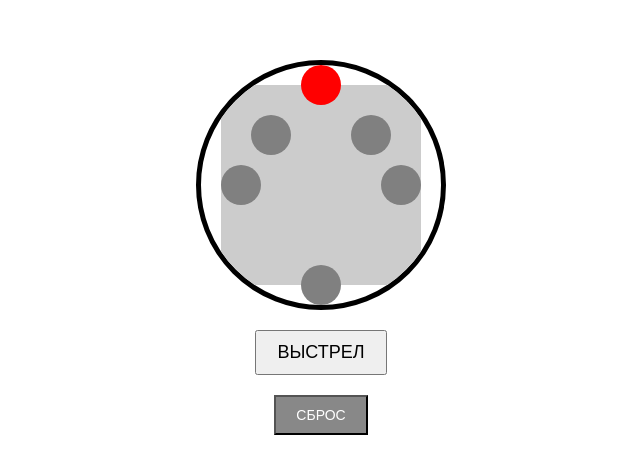
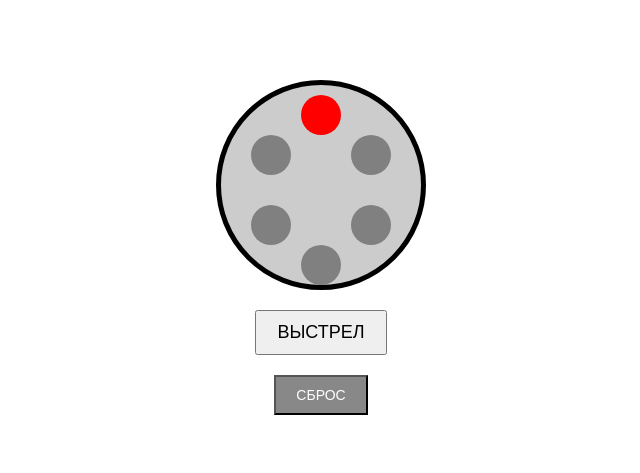
Before and after one commit to w1th3r1ngs/liars-bar, a plain HTML site: page index.html in a window 1280 px wide. Shown: the part 153-626 px from the top of the page, without its empty margins (319-959 px from the left). Drawn offline with Linux system fonts and the light colour scheme.

Commit message:
Update index.html

```diff
--- a/index.html
+++ b/index.html
@@ -15,31 +15,18 @@
             font-family: Arial, sans-serif;
             background-color: #fff;
         }
-
-        /* Обводка для барабана */
-        #revolver-container {
-            position: relative;
-            width: 240px; /* Размер контейнера барабана */
-            height: 240px; /* Размер контейнера барабана */
-            border: 5px solid black; /* Обводка */
-            border-radius: 50%; /* Круглая форма */
-            display: flex;
-            justify-content: center;
-            align-items: center;
-            overflow: hidden; /* Скрыть все, что выходит за пределы */
-        }
-
         #revolver {
             width: 200px;
             height: 200px;
+            border: 5px solid #000;
+            border-radius: 50%;
             display: flex;
             justify-content: center;
             align-items: center;
             position: relative;
             background-color: #ccc;
-            transition: transform 1s; /* Долгий переход для анимации */
+            transition: transform 0.5s; /* Добавляем плавный переход для анимации вращения */
         }
-
         .chamber {
             position: absolute;
             width: 40px;
@@ -47,19 +34,15 @@
             background-color: gray;
             border-radius: 50%;
         }
-
         .red {
             background-color: red;
         }
-
-        /* Позиционирование патронов по кругу */
-        #chamber1 { top: 0; left: 50%; transform: translate(-50%, -50%); }
-        #chamber2 { top: 50%; left: 100%; transform: translate(-100%, -50%); }
-        #chamber3 { bottom: 0; left: 50%; transform: translate(-50%, 50%); }
-        #chamber4 { top: 50%; left: 0; transform: translate(0, -50%); }
-        #chamber5 { top: 25%; left: 75%; transform: translate(-50%, -50%); }
-        #chamber6 { top: 25%; left: 25%; transform: translate(-50%, -50%); }
-
+        #chamber1 { top: 10px; left: 80px; }
+        #chamber2 { top: 50px; left: 130px; }
+        #chamber3 { top: 120px; left: 130px; }
+        #chamber4 { top: 160px; left: 80px; }
+        #chamber5 { top: 120px; left: 30px; }
+        #chamber6 { top: 50px; left: 30px; }
         #message {
             margin-top: 20px;
             font-size: 24px;
@@ -67,7 +50,6 @@
             display: none;
             text-transform: uppercase;
         }
-
         button {
             margin-top: 20px;
             padding: 10px 20px;
@@ -75,13 +57,11 @@
             cursor: pointer;
             text-transform: uppercase;
         }
-
         #reset {
             font-size: 14px;
             background-color: #888;
             color: white;
         }
-
         .dead {
             border: 10px solid red;
             background-color: #ffe6e6;
@@ -89,15 +69,13 @@
     </style>
 </head>
 <body>
-    <div id="revolver-container">
     <div id="revolver">
-            <div id="chamber1" class="chamber"></div>
+        <div id="chamber1" class="chamber red"></div>
         <div id="chamber2" class="chamber"></div>
         <div id="chamber3" class="chamber"></div>
         <div id="chamber4" class="chamber"></div>
         <div id="chamber5" class="chamber"></div>
         <div id="chamber6" class="chamber"></div>
-        </div>
     </div>
     <button id="shoot">Выстрел</button>
     <button id="reset">Сброс</button>
@@ -128,8 +106,8 @@
         }
 
         function handleShoot() {
-            revolver.style.transition = 'transform 1s cubic-bezier(0.25, 0.1, 0.25, 1)'; // Устанавливаем анимацию вращения
-            revolver.style.transform = 'rotate(720deg)'; // Вращаем барабан на 720 градусов
+            revolver.style.transition = 'transform 0.5s'; // Устанавливаем время анимации
+            revolver.style.transform = 'rotate(360deg)'; // Вращаем барабан
 
             setTimeout(() => {
                 const chamberPosition = getRandomInt(6); // Случайная камера
@@ -149,7 +127,7 @@
                 }
                 revolver.style.transition = ''; // Сбрасываем анимацию
                 revolver.style.transform = ''; // Сбрасываем поворот барабана
-            }, 1000); // Время, на которое задерживаем проверку выстрела
+            }, 500); // Время, на которое задерживаем проверку выстрела
         }
 
         function handleReset() {
```
Lines whose indentation alone changed are shown as unchanged.
